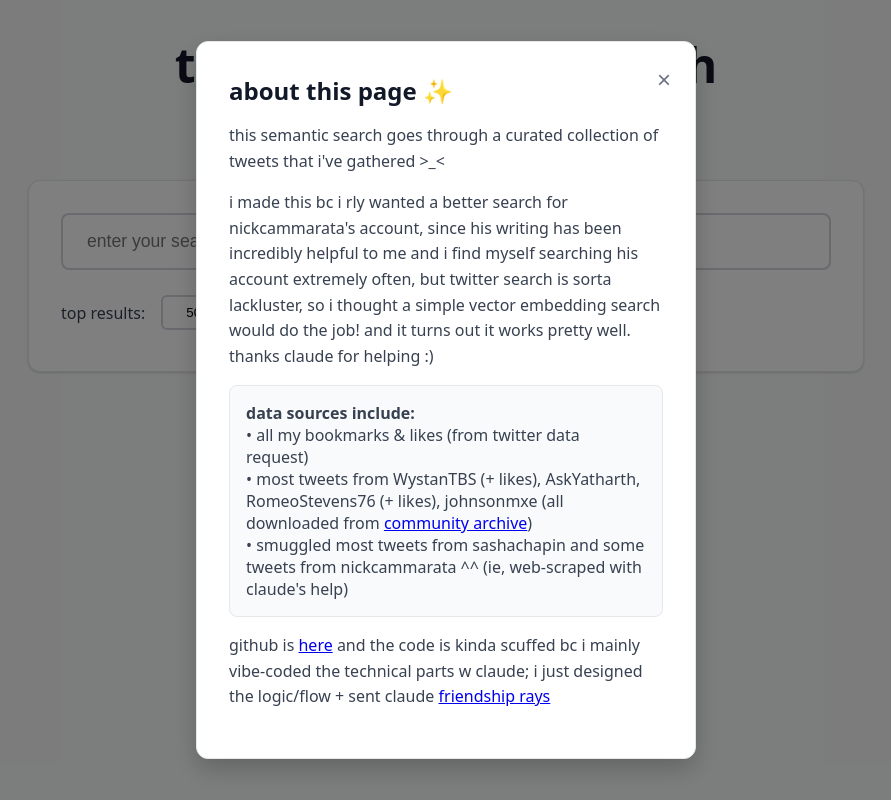
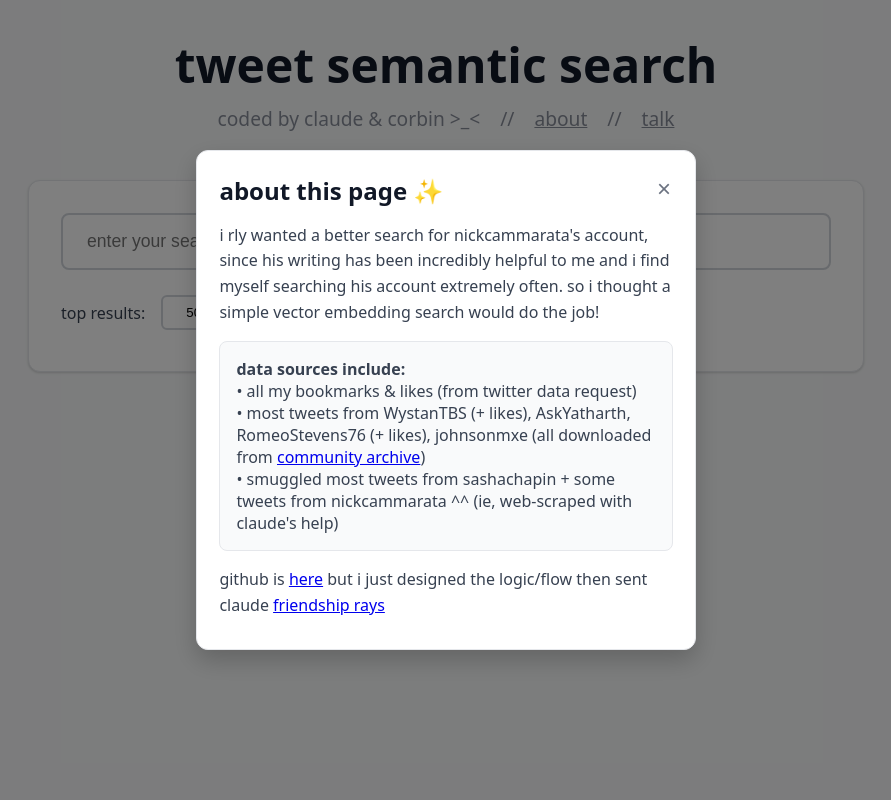
Before and after one commit to ubercorb77/tweets-scraper-publish, a plain HTML site: page index.html in a window 1280 px wide. Both pictures are taken after a click on the link "about". Shown: the whole page, without its empty margins (194-1085 px from the left). Drawn offline with Linux system fonts and the light colour scheme.

Commit message:
fixed about

```diff
--- a/index.html
+++ b/index.html
@@ -508,7 +508,7 @@
         .about-content {
             background: white;
             border-radius: 12px;
-            padding: 2rem;
+            padding: 1.4rem;
             max-width: 500px;
             margin: 1rem;
             box-shadow: 0 10px 25px rgba(0, 0, 0, 0.2);
@@ -544,7 +544,7 @@
         .about-content p {
             color: #374151;
             line-height: 1.6;
-            margin-bottom: 1rem;
+            margin-bottom: 0.5rem;
         }
 
         .twitter-handles {
@@ -619,18 +619,17 @@
         <div class="about-content">
             <button class="about-close" onclick="hideAbout()">&times;</button>
             <h2>about this page ✨</h2>
-            <p>this semantic search goes through a curated collection of tweets that i've gathered >_<</p>
 
-            <p>i made this bc i rly wanted a better search for nickcammarata's account, since his writing has been incredibly helpful to me and i find myself searching his account extremely often, but twitter search is sorta lackluster, so i thought a simple vector embedding search would do the job! and it turns out it works pretty well. thanks claude for helping :)</p>
+            <p>i rly wanted a better search for nickcammarata's account, since his writing has been incredibly helpful to me and i find myself searching his account extremely often. so i thought a simple vector embedding search would do the job!</p>
 
             <div class="twitter-handles">
                 <strong>data sources include:</strong><br>
                 • all my bookmarks & likes (from twitter data request) <br>
                 • most tweets from WystanTBS (+ likes), AskYatharth, RomeoStevens76 (+ likes), johnsonmxe (all downloaded from <a href="https://www.community-archive.org" target="_blank" rel="noopener noreferrer">community archive</a>)<br>
-                • smuggled most tweets from sashachapin and some tweets from nickcammarata ^^ (ie, web-scraped with claude's help)<br>
+                • smuggled most tweets from sashachapin + some tweets from nickcammarata ^^ (ie, web-scraped with claude's help)<br>
             </div>
 
-            <p>github is <a href="https://github.com/ubercorb77/tweets-scraper-publish/" target="_blank" rel="noopener noreferrer">here</a> and the code is kinda scuffed bc i mainly vibe-coded the technical parts w claude; i just designed the logic/flow + sent claude <a href="https://i.imgur.com/PuF7fIq.png" target="_blank" rel="noopener noreferrer">friendship rays</a></p>
+            <p>github is <a href="https://github.com/ubercorb77/tweets-scraper-publish/" target="_blank" rel="noopener noreferrer">here</a> but i just designed the logic/flow then sent claude <a href="https://i.imgur.com/PuF7fIq.png" target="_blank" rel="noopener noreferrer">friendship rays</a></p>
         </div>
     </div>
 
```
